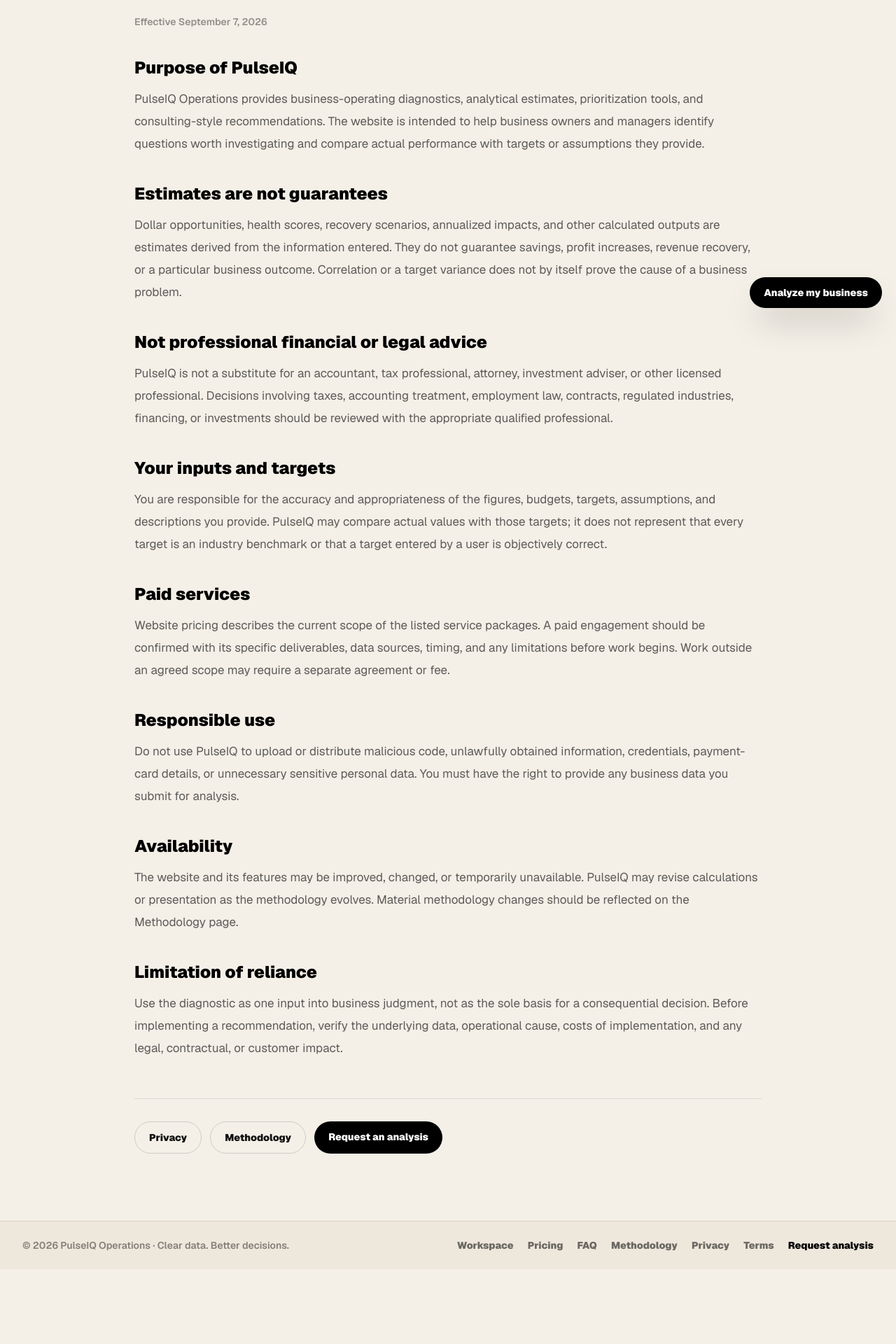
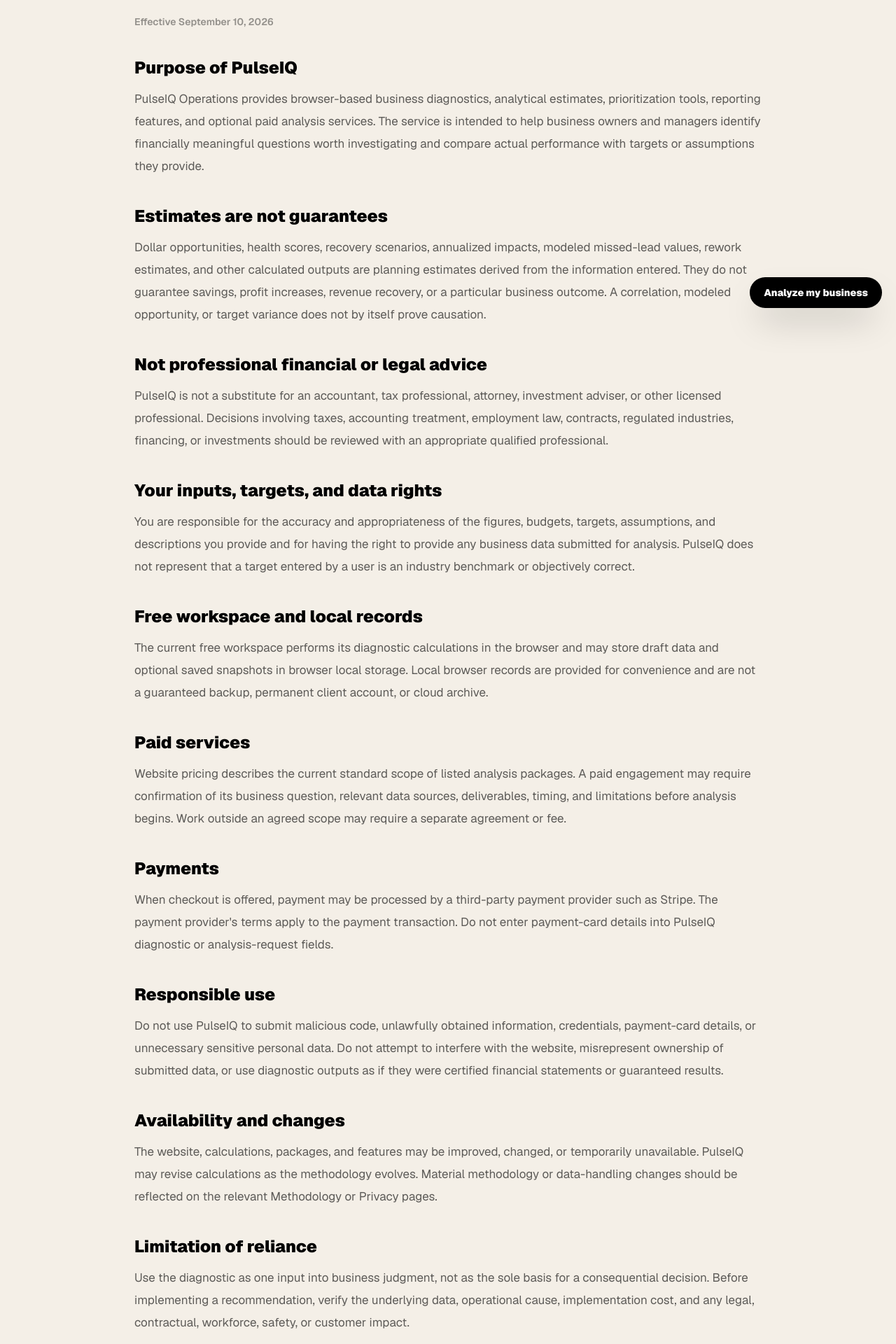
Before and after one commit to aundreanapper12-gif/pulseiqop, a Next.js app: page /terms in a window 1280 px wide. Shown: the part 340-2260 px from the top of the page at 70% size. Before the commit the page ends 2153 px from the top, so only its background shows below. Built offline with nearby package versions, Linux system fonts and the light colour scheme.

Commit message:
Update terms for PulseIQ workspace and payments

```diff
--- a/app/terms/page.tsx
+++ b/app/terms/page.tsx
@@ -5,10 +5,7 @@ export default function TermsPage() {
     <main className="min-h-screen bg-[#f4efe7] text-[#101010]">
       <header className="border-b border-black/10 px-5 py-4 md:px-8">
         <div className="mx-auto flex max-w-4xl items-center justify-between gap-4">
-          <a href="/" className="flex items-center gap-3 font-black">
-            <span className="flex h-10 w-10 items-center justify-center rounded-2xl bg-black text-white"><Sparkles size={18} /></span>
-            <span>PulseIQ Operations</span>
-          </a>
+          <a href="/" className="flex items-center gap-3 font-black"><span className="flex h-10 w-10 items-center justify-center rounded-2xl bg-black text-white"><Sparkles size={18} /></span><span>PulseIQ Operations</span></a>
           <a href="/" className="inline-flex items-center gap-2 text-sm font-black text-black/55 hover:text-black"><ArrowLeft size={16} /> Home</a>
         </div>
       </header>
@@ -18,54 +15,34 @@ export default function TermsPage() {
           <div className="flex h-12 w-12 items-center justify-center rounded-2xl bg-black text-white"><Scale size={21} /></div>
           <p className="mt-8 text-sm font-black uppercase tracking-[0.22em] text-black/35">Terms</p>
           <h1 className="mt-3 text-5xl font-black tracking-tight md:text-6xl">Terms of Use</h1>
-          <p className="mt-5 text-sm font-semibold text-black/40">Effective September 7, 2026</p>
+          <p className="mt-5 text-sm font-semibold text-black/40">Effective September 10, 2026</p>
 
           <div className="mt-10 space-y-10 text-[17px] leading-8 text-black/62">
-            <section>
-              <h2 className="text-2xl font-black text-black">Purpose of PulseIQ</h2>
-              <p className="mt-3">PulseIQ Operations provides business-operating diagnostics, analytical estimates, prioritization tools, and consulting-style recommendations. The website is intended to help business owners and managers identify questions worth investigating and compare actual performance with targets or assumptions they provide.</p>
-            </section>
+            <section><h2 className="text-2xl font-black text-black">Purpose of PulseIQ</h2><p className="mt-3">PulseIQ Operations provides browser-based business diagnostics, analytical estimates, prioritization tools, reporting features, and optional paid analysis services. The service is intended to help business owners and managers identify financially meaningful questions worth investigating and compare actual performance with targets or assumptions they provide.</p></section>
 
-            <section>
-              <h2 className="text-2xl font-black text-black">Estimates are not guarantees</h2>
-              <p className="mt-3">Dollar opportunities, health scores, recovery scenarios, annualized impacts, and other calculated outputs are estimates derived from the information entered. They do not guarantee savings, profit increases, revenue recovery, or a particular business outcome. Correlation or a target variance does not by itself prove the cause of a business problem.</p>
-            </section>
+            <section><h2 className="text-2xl font-black text-black">Estimates are not guarantees</h2><p className="mt-3">Dollar opportunities, health scores, recovery scenarios, annualized impacts, modeled missed-lead values, rework estimates, and other calculated outputs are planning estimates derived from the information entered. They do not guarantee savings, profit increases, revenue recovery, or a particular business outcome. A correlation, modeled opportunity, or target variance does not by itself prove causation.</p></section>
 
-            <section>
-              <h2 className="text-2xl font-black text-black">Not professional financial or legal advice</h2>
-              <p className="mt-3">PulseIQ is not a substitute for an accountant, tax professional, attorney, investment adviser, or other licensed professional. Decisions involving taxes, accounting treatment, employment law, contracts, regulated industries, financing, or investments should be reviewed with the appropriate qualified professional.</p>
-            </section>
+            <section><h2 className="text-2xl font-black text-black">Not professional financial or legal advice</h2><p className="mt-3">PulseIQ is not a substitute for an accountant, tax professional, attorney, investment adviser, or other licensed professional. Decisions involving taxes, accounting treatment, employment law, contracts, regulated industries, financing, or investments should be reviewed with an appropriate qualified professional.</p></section>
 
-            <section>
-              <h2 className="text-2xl font-black text-black">Your inputs and targets</h2>
-              <p className="mt-3">You are responsible for the accuracy and appropriateness of the figures, budgets, targets, assumptions, and descriptions you provide. PulseIQ may compare actual values with those targets; it does not represent that every target is an industry benchmark or that a target entered by a user is objectively correct.</p>
-            </section>
+            <section><h2 className="text-2xl font-black text-black">Your inputs, targets, and data rights</h2><p className="mt-3">You are responsible for the accuracy and appropriateness of the figures, budgets, targets, assumptions, and descriptions you provide and for having the right to provide any business data submitted for analysis. PulseIQ does not represent that a target entered by a user is an industry benchmark or objectively correct.</p></section>
 
-            <section>
-              <h2 className="text-2xl font-black text-black">Paid services</h2>
-              <p className="mt-3">Website pricing describes the current scope of the listed service packages. A paid engagement should be confirmed with its specific deliverables, data sources, timing, and any limitations before work begins. Work outside an agreed scope may require a separate agreement or fee.</p>
-            </section>
+            <section><h2 className="text-2xl font-black text-black">Free workspace and local records</h2><p className="mt-3">The current free workspace performs its diagnostic calculations in the browser and may store draft data and optional saved snapshots in browser local storage. Local browser records are provided for convenience and are not a guaranteed backup, permanent client account, or cloud archive.</p></section>
 
-            <section>
-              <h2 className="text-2xl font-black text-black">Responsible use</h2>
-              <p className="mt-3">Do not use PulseIQ to upload or distribute malicious code, unlawfully obtained information, credentials, payment-card details, or unnecessary sensitive personal data. You must have the right to provide any business data you submit for analysis.</p>
-            </section>
+            <section><h2 className="text-2xl font-black text-black">Paid services</h2><p className="mt-3">Website pricing describes the current standard scope of listed analysis packages. A paid engagement may require confirmation of its business question, relevant data sources, deliverables, timing, and limitations before analysis begins. Work outside an agreed scope may require a separate agreement or fee.</p></section>
 
-            <section>
-              <h2 className="text-2xl font-black text-black">Availability</h2>
-              <p className="mt-3">The website and its features may be improved, changed, or temporarily unavailable. PulseIQ may revise calculations or presentation as the methodology evolves. Material methodology changes should be reflected on the Methodology page.</p>
-            </section>
+            <section><h2 className="text-2xl font-black text-black">Payments</h2><p className="mt-3">When checkout is offered, payment may be processed by a third-party payment provider such as Stripe. The payment provider&apos;s terms apply to the payment transaction. Do not enter payment-card details into PulseIQ diagnostic or analysis-request fields.</p></section>
 
-            <section>
-              <h2 className="text-2xl font-black text-black">Limitation of reliance</h2>
-              <p className="mt-3">Use the diagnostic as one input into business judgment, not as the sole basis for a consequential decision. Before implementing a recommendation, verify the underlying data, operational cause, costs of implementation, and any legal, contractual, or customer impact.</p>
-            </section>
+            <section><h2 className="text-2xl font-black text-black">Responsible use</h2><p className="mt-3">Do not use PulseIQ to submit malicious code, unlawfully obtained information, credentials, payment-card details, or unnecessary sensitive personal data. Do not attempt to interfere with the website, misrepresent ownership of submitted data, or use diagnostic outputs as if they were certified financial statements or guaranteed results.</p></section>
+
+            <section><h2 className="text-2xl font-black text-black">Availability and changes</h2><p className="mt-3">The website, calculations, packages, and features may be improved, changed, or temporarily unavailable. PulseIQ may revise calculations as the methodology evolves. Material methodology or data-handling changes should be reflected on the relevant Methodology or Privacy pages.</p></section>
+
+            <section><h2 className="text-2xl font-black text-black">Limitation of reliance</h2><p className="mt-3">Use the diagnostic as one input into business judgment, not as the sole basis for a consequential decision. Before implementing a recommendation, verify the underlying data, operational cause, implementation cost, and any legal, contractual, workforce, safety, or customer impact.</p></section>
           </div>
 
           <div className="mt-14 flex flex-wrap gap-3 border-t border-black/10 pt-8 text-sm font-black">
             <a href="/privacy" className="rounded-full border border-black/15 px-5 py-3 hover:bg-black hover:text-white">Privacy</a>
             <a href="/methodology" className="rounded-full border border-black/15 px-5 py-3 hover:bg-black hover:text-white">Methodology</a>
-            <a href="/request" className="rounded-full bg-black px-5 py-3 text-white">Request an analysis</a>
+            <a href="/workspace" className="rounded-full bg-black px-5 py-3 text-white">Open workspace</a>
           </div>
         </div>
       </article>
```
